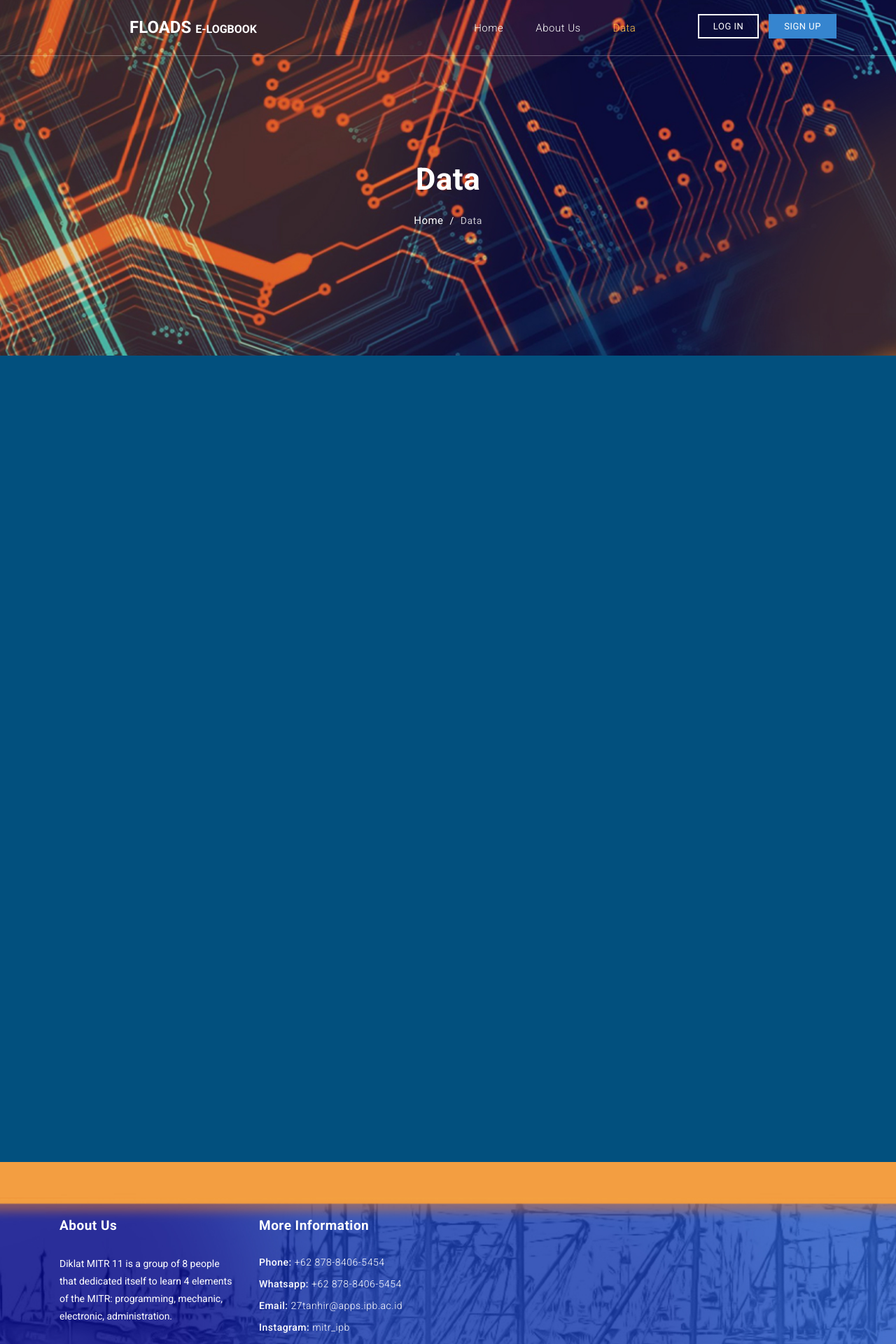
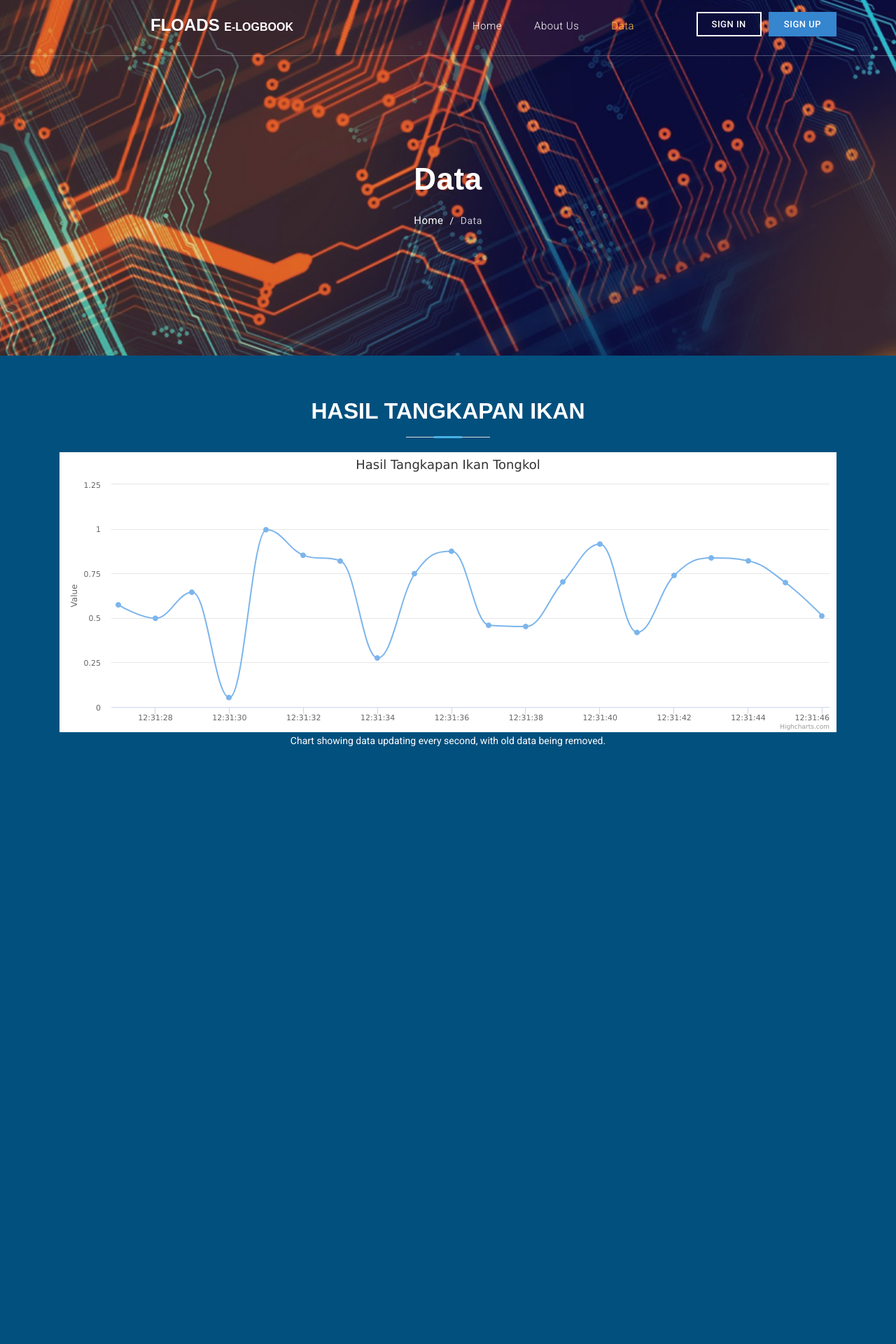
Before and after one commit to chiko27/floads, a Flask app: page /data in a window 1280 px wide. Shown: the top 1920 px of the page at 70% size. Run offline with Flask 2, Linux system fonts and the light colour scheme; some libraries are stand-ins or nearby versions.

Commit message:
nambahin chart

```diff
--- a/apl (2).py
+++ b/apl (2).py
@@ -1,6 +1,6 @@
 from flask import Flask, render_template, url_for, request, redirect, make_response, session
 from time import time
-from datetime import datetime
+from datetime import datetime, date
 import json
 from flask_mysqldb import MySQL
 
@@ -40,7 +40,7 @@
         mysql.connection.commit()
         session['name'] = name
         session['email'] = email
-        return redirect(url_for('main'))
+        return redirect(url_for('login'))
 
 @app.route('/login', methods=["GET","POST"])
 def login():
@@ -88,7 +88,7 @@
         lokasi = request.values.get('lokasi')
         id_nelayan = request.values.get('id_nelayan')
         id_kapal = request.values.get('id_kapal')
-        tgl = datetime.now().strftime("%Y-%m-%d %H:%M:%S")
+        tgl = date.today()
         cur = mysql.connection.cursor()
         cur.execute(
             "INSERT INTO hasil_tangkapan (tglJam, id_kapal, id_nelayan, lokasi, spesies, berat) VALUES (%s,%s,%s,%s,%s,%s)",
--- /dev/null
+++ b/assets/js/highchart.js
@@ -0,0 +1,87 @@
+Highcharts.chart('container', {
+    chart: {
+        type: 'spline',
+        animation: Highcharts.svg, // don't animate in old IE
+        marginRight: 10,
+        events: {
+            load: function () {
+
+                // set up the updating of the chart each second
+                var series = this.series[0];
+                setInterval(function () {
+                    var x = (new Date()).getTime(), // current time
+                        y = Math.random();
+                    series.addPoint([x, y], true, true);
+                }, 1000);
+            }
+        }
+    },
+
+    time: {
+        useUTC: false
+    },
+
+    title: {
+        text: 'Hasil Tangkapan Ikan Tongkol'
+    },
+
+    accessibility: {
+        announceNewData: {
+            enabled: true,
+            minAnnounceInterval: 15000,
+            announcementFormatter: function (allSeries, newSeries, newPoint) {
+                if (newPoint) {
+                    return 'New point added. Value: ' + newPoint.y;
+                }
+                return false;
+            }
+        }
+    },
+
+    xAxis: {
+        type: 'datetime',
+        tickPixelInterval: 150
+    },
+
+    yAxis: {
+        title: {
+            text: 'Value'
+        },
+        plotLines: [{
+            value: 0,
+            width: 1,
+            color: '#808080'
+        }]
+    },
+
+    tooltip: {
+        headerFormat: '<b>{series.name}</b><br/>',
+        pointFormat: '{point.x:%Y-%m-%d %H:%M:%S}<br/>{point.y:.2f}'
+    },
+
+    legend: {
+        enabled: false
+    },
+
+    exporting: {
+        enabled: false
+    },
+
+    series: [{
+        name: 'Random data',
+        data: (function () {
+            // generate an array of random data
+            var data = [],
+                time = (new Date()).getTime(),
+                i;
+
+            for (i = -19; i <= 0; i += 1) {
+                data.push({
+                    x: time + i * 1000,
+                    y: Math.random()
+                });
+            }
+            return data;
+        }())
+    }]
+});
--- a/templates/data.html
+++ b/templates/data.html
@@ -16,6 +16,8 @@
 
     <!-- Bootstrap core CSS -->
     <link href="vendor/bootstrap/css/bootstrap.min.css" rel="stylesheet">
+    <link href="assets/css/style (2).css" rel="stylesheet">
+    <link href="assets/css/highchart.css" rel="stylesheet">
 
     <!-- Additional CSS Files -->
     <link rel="stylesheet" href="assets/css/fontawesome.css">
@@ -63,8 +65,8 @@
             </div>
             <div class="functional-buttons">
               <ul>
-                <li><a href="#">Log in</a></li>
-                <li><a href="#">Sign Up</a></li>
+                <li><a href="/login">Sign in</a></li>
+                <li><a href="/register">Sign Up</a></li>
               </ul>
             </div>
           </div>
@@ -85,6 +87,20 @@
         </div>
       </div>
       <!-- Heading Ends Here -->
+
+      <section id="portfolio" class="portfolio">
+        <div class="container" data-aos="fade-up">
+
+          <div class="section-title">
+            <h2>Hasil Tangkapan Ikan</h2>
+              <figure class="highcharts-figure">
+                <div id="container"></div>
+                <p class="highcharts-description">
+                    Chart showing data updating every second, with old data being removed.
+                </p>
+              </figure>
+
+
 
     <!--Dummy Content-->
     <div>
@@ -181,9 +197,15 @@
       <script src="vendor/bootstrap/js/bootstrap.bundle.min.js"></script>
 
       <!-- Additional Scripts -->
+
+      <script src="https://code.highcharts.com/highcharts.js"></script>
+      <script src="https://code.highcharts.com/modules/exporting.js"></script>
+      <script src="https://code.highcharts.com/modules/export-data.js"></script>
+      <script src="https://code.highcharts.com/modules/accessibility.js"></script>
       <script src="assets/js/custom.js"></script>
       <script src="assets/js/owl.js"></script>
       <script src="assets/js/accordions.js"></script>
+      <script src="assets/js/highchart.js"></script>
 
 
       <script language = "text/Javascript">
```
Also changed, not shown: assets/css/style.css, 1 other file.
